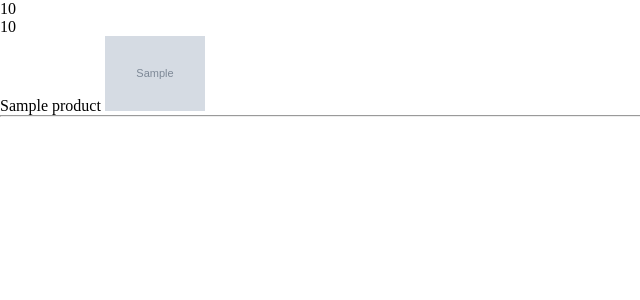
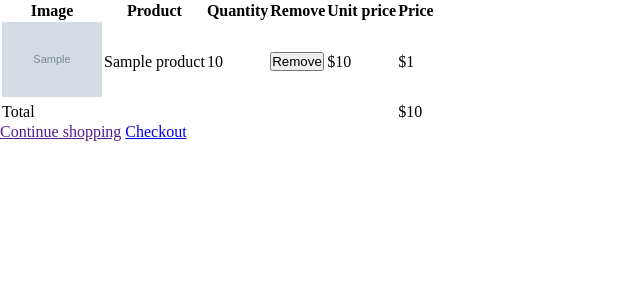
Before and after one commit to alirahmnicode/e-commerce-, a Django app: template cart/templates/cart/cart.html in a window 1280 px wide. Shown: the top 300 px of the page, without its empty margins (0-640 px from the left). Run offline with Django 4.2, Linux system fonts and the light colour scheme; the template is opened without the code that fills it: most values are stand-ins (such as "Sample title", 1, 10 or a date in 2020); grey boxes marked "Sample" are stand-in pictures.

Commit message:
update template and cart

```diff
--- a/cart/cart.py
+++ b/cart/cart.py
@@ -1,5 +1,6 @@
 from product.models import Product
 from django.shortcuts import get_object_or_404
+from decimal import Decimal
 
 
 class Cart:
@@ -23,7 +24,7 @@ class Cart:
         for product in products:
             cart[str(product.id)]["product"] = product
         for item in cart.values():
-            item["price"] = item["price"]
+            item["price"] = Decimal(item["price"])
             item["total_price"] = item["price"] * item["quantity"]
             yield item
 
--- a/cart/templates/cart/cart.html
+++ b/cart/templates/cart/cart.html
@@ -2,18 +2,49 @@
 {% block title %} cart {% endblock title %}
 {% block content %}
 
-<div class="cart">
-
-    {% for item in cart %}
-       <div>
-          <div>{{item.quantity}}</div>
-          <div>{{item.price}}</div>
-          <div>{{item.product}}
-              <img src="{{item.product.image.url}}" alt="">
-          </div>
-       </div>
-       <hr>
-    {% endfor %}
-</div>
-
+<table class="cart">
+    <thead>
+        <tr>
+            <th>Image</th>
+            <th>Product</th>
+            <th>Quantity</th>
+            <th>Remove</th>
+            <th>Unit price</th>
+            <th>Price</th>
+        </tr>
+    </thead>
+    <tbody>
+        {% for item in cart %}
+        {% with product=item.product %}
+        <tr>
+            <td>
+                <a href="{{ product.get_absolute_url }}">
+                    <img src="{{ product.image.url}}" />
+                </a>
+            </td>
+            <td>{{ product.name }}</td>
+            <td>{{ item.quantity }}</td>
+            <td>
+                <form action="" method="post">
+                    <input type="submit" value="Remove">
+                    {% csrf_token %}
+                </form>
+            </td>
+            <td class="num">${{ item.price }}</td>
+            <td class="num">${{ item.total_price }}</td>
+        </tr>
+        {% endwith %}
+        {% endfor %}
+        <tr class="total">
+            <td>Total</td>
+            <td colspan="4"></td>
+            <td class="num">${{ cart.get_total_price }}</td>
+        </tr>
+    </tbody>
+</table>
+<p class="text-right">
+    <a href="" class="button
+            light">Continue shopping</a>
+    <a href="#" class="button">Checkout</a>
+</p>
 {% endblock content %}
--- a/static/style.css
+++ b/static/style.css
@@ -40,6 +40,15 @@
 
 
 /* cart */
+.labels ,.cart-product {
+    display: flex;
+    justify-content: space-between;
+    align-items: center;
+}
+.cart-product {
+    padding: 5px;
+    margin: 10px;
+}
 .cart img {
     width: 100px;
 }
```
Also changed, not shown: product/templates/product/detail.html (+6 -5 lines).
